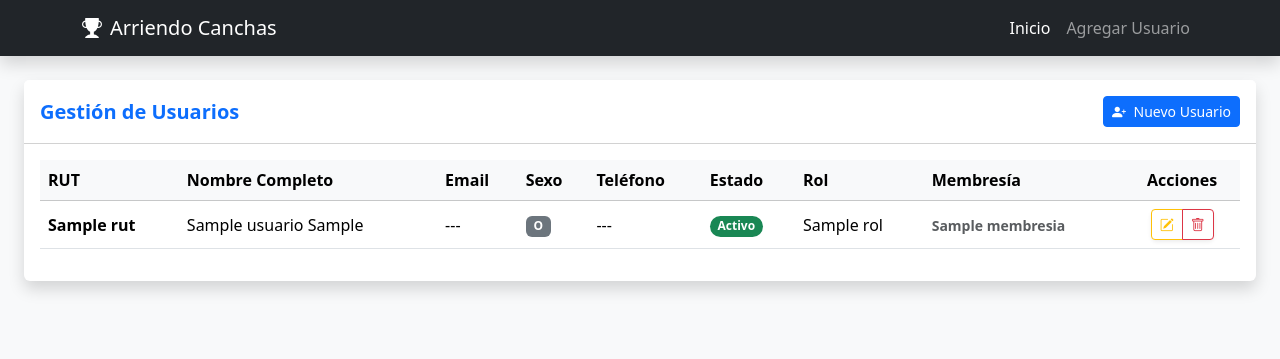
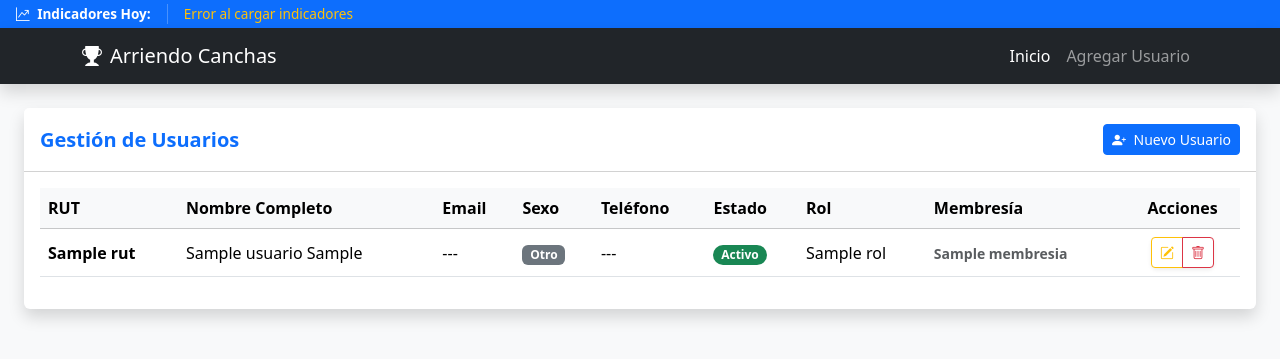
Before and after one commit to yordycg/arriendo-canchas, a Django app: template users/templates/users/home.html in a window 1280 px wide. Shown: the top 359 px of the page. Run offline with Django 5.2, Linux system fonts and the light colour scheme; the template is opened without the code that fills it: most values are stand-ins (such as "Sample title", 1, 10 or a date in 2020); some libraries are stand-ins or nearby versions.

Commit message:
feat: add economic indicators ticker via AJAX and improve user list UI

```diff
--- /dev/null
+++ b/users/static/users/js/main.js
@@ -0,0 +1,52 @@
+$(document).ready(function () {
+  function loadEconomicIndicators() {
+    $.ajax({
+      url: "https://mindicador.cl/api",
+      method: "GET",
+      dataType: "json",
+      success: function (data) {
+        const uf = data.uf.valor.toLocaleString("es-CL", {
+          style: "currency",
+          currency: "CLP",
+        });
+        const dolar = data.dolar.valor.toLocaleString("es-CL", {
+          style: "currency",
+          currency: "CLP",
+        });
+        const euro = data.euro.valor.toLocaleString("es-CL", {
+          style: "currency",
+          currency: "CLP",
+        });
+        const utm = data.utm.valor.toLocaleString("es-CL", {
+          style: "currency",
+          currency: "CLP",
+        });
+
+        const html = `
+            <div class="ticker-item px-3 text-nowrap">
+                <strong>UF:</strong> ${uf}
+            </div>
+            <div class="ticker-item px-3 text-nowrap">
+                <strong>DÓLAR:</strong> ${dolar}
+            </div>
+            <div class="ticker-item px-3 text-nowrap">
+                <strong>EURO:</strong> ${euro}
+            </div>
+            <div class="ticker-item px-3 text-nowrap">
+                <strong>UTM:</strong> ${utm}
+            </div>
+            `;
+
+        // $("#indicators-list").html(html + html);
+        // Duplicamos para efecto infinito si fuera necesario
+      },
+      error: function () {
+        $("#indicators-list").html(`
+            <span class="px-3 text-warning">Error al cargar indicadores</span>
+        `);
+      },
+    });
+  }
+  loadEconomicIndicators();
+  setInterval(loadEconomicIndicators, 3600000);
+});
--- a/users/templates/users/home.html
+++ b/users/templates/users/home.html
@@ -1,4 +1,4 @@
-<!doctype html>
+<!DOCTYPE html>
 <html lang="es">
   <head>
     {% load static %}
@@ -12,6 +12,22 @@
     />
   </head>
   <body class="bg-light">
+    <!-- Ticker de Indicadores Económicos -->
+    <div
+      class="bg-primary text-white py-1 shadow-sm overflow-hidden"
+      style="font-size: 0.85rem"
+    >
+      <div id="ticker-container" class="d-flex align-items-center">
+        <div
+          class="px-3 border-end border-white border-opacity-25 fw-bold text-nowrap"
+        >
+          <i class="bi bi-graph-up-arrow me-1"></i> Indicadores Hoy:
+        </div>
+        <div id="indicators-list" class="d-flex align-items-center flex-grow-1">
+          <span class="px-3 text-nowrap">Cargando indicadores...</span>
+        </div>
+      </div>
+    </div>
     <!-- Navbar -->
     <nav class="navbar navbar-expand-lg navbar-dark bg-dark mb-4 shadow">
       <div class="container">
@@ -58,9 +74,18 @@
                   <td>{{ u.nombres }} {{ u.apellido_p }} {{ u.apellido_m|default:"" }}</td>
                   <td>{{ u.email|default:"---" }}</td>
                   <td>
-                    {% if u.sexo == 'M' %}<span class="badge bg-primary">M</span>
-                    {% elif u.sexo == 'F' %}<span class="badge bg-danger" style="background-color: #e83e8c !important">F</span>
-                    {% else %}<span class="badge bg-secondary">O</span>{% endif %}
+                    {% if u.sexo == 'M' %}
+                    <span class="badge bg-primary">Masculino</span>
+                    {% elif u.sexo == 'F' %}
+                    <span
+                      class="badge bg-danger"
+                      style="background-color: #e83e8c !important"
+                    >
+                      Femenino
+                    </span>
+                    {% else %}
+                    <span class="badge bg-secondary">Otro</span>
+                    {% endif %}
                   </td>
                   <td>{{ u.telefono|default:"---" }}</td>
                   <td>
@@ -108,5 +133,6 @@
 
     <script src="{% static 'users/js/jquery-4.0.0.min.js' %}"></script>
     <script src="{% static 'users/js/bootstrap.min.js' %}"></script>
+    <script src="{% static 'users/js/main.js' %}"></script>
   </body>
 </html>
```
